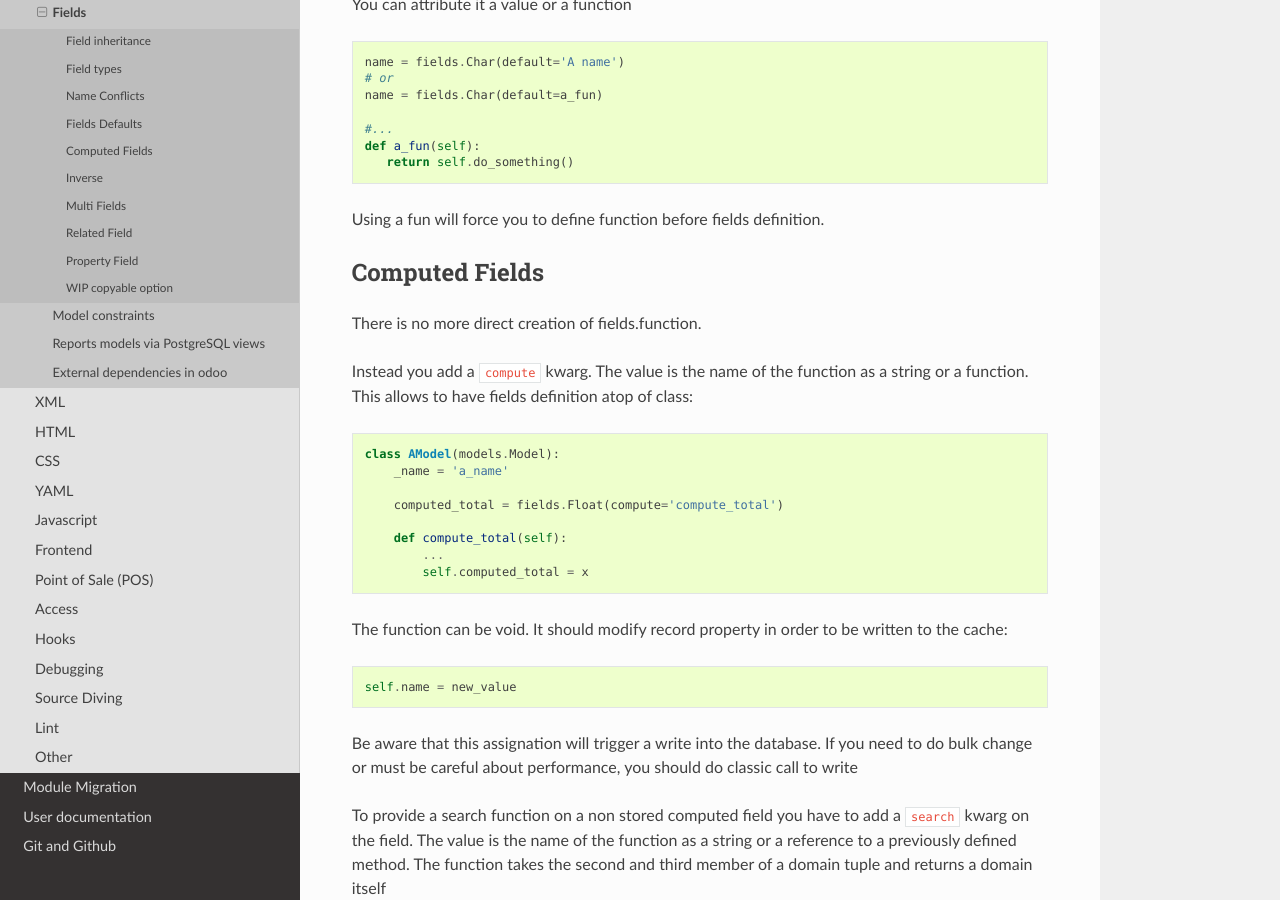
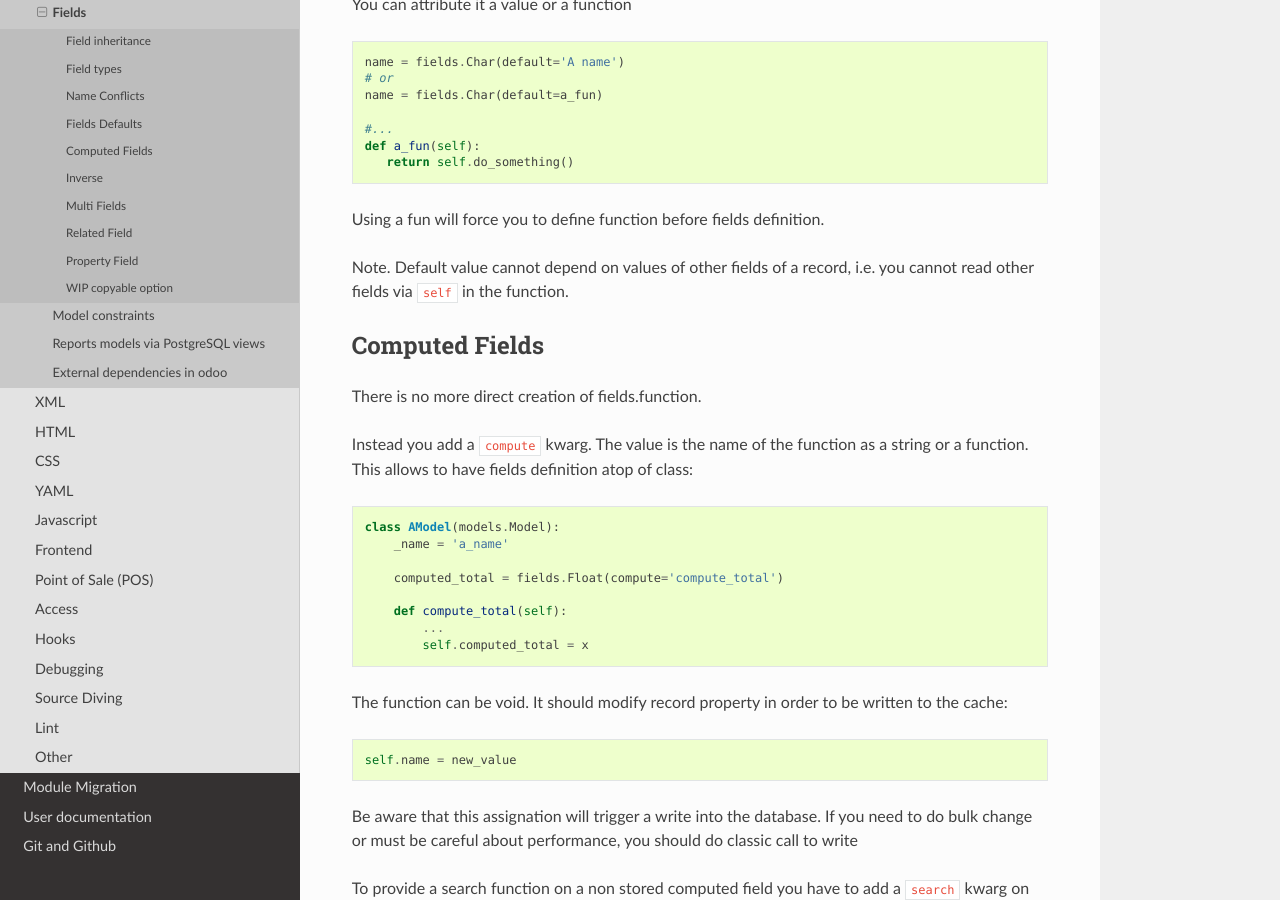
Before and after one commit to itpp-labs/odoo-development, a Sphinx documentation site: the page built from docs/dev/py/fields.rst, in a window 1280 px wide and 900 px high, scrolled down 5760 px. Built offline with Sphinx 7.4.7 and the Read the Docs theme 2.0.0, drawn with Linux system fonts in a browser that asks for light colours; pages that are not in the unit, such as notebooks, are missing from menus.

Commit message:
add note about "Default value"

```diff
--- a/docs/dev/py/fields.rst
+++ b/docs/dev/py/fields.rst
@@ -282,8 +282,7 @@ You can attribute it a value or a function
 
 Using a fun will force you to define function before fields definition.
 
-
-
+Note. Default value cannot depend on values of other fields of a record, i.e. you cannot read other fields via ``self`` in the function.
 
 Computed Fields
 ---------------
```
